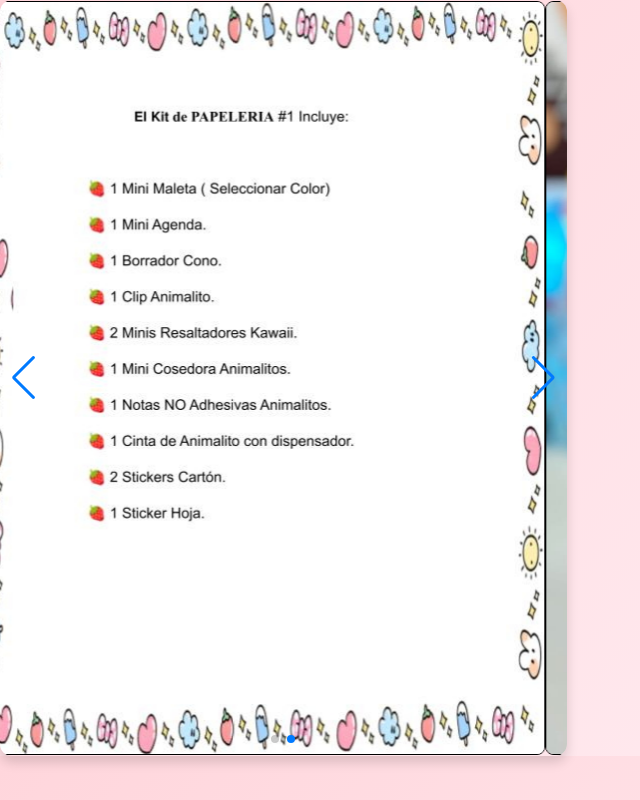
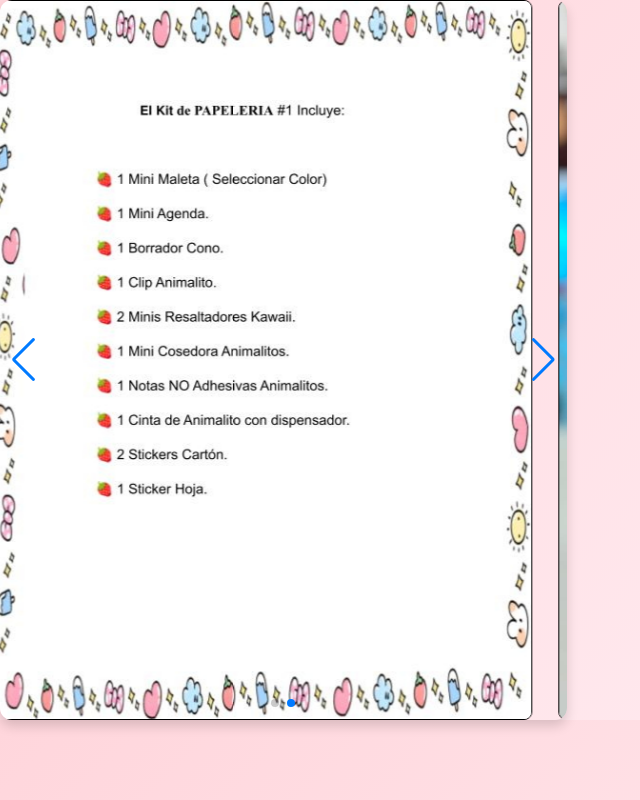
Before and after one commit to IncolorsKawaii/gallery-notion, a plain HTML site: page Kitminimaletapapeleriakawaii1.html in a window 1280 px wide. Shown: the whole page, without its empty margins (0-640 px from the left). Drawn offline with nearby package versions, Linux system fonts and the light colour scheme.

Commit message:
Update Kitminimaletapapeleriakawaii1.html

```diff
--- a/Kitminimaletapapeleriakawaii1.html
+++ b/Kitminimaletapapeleriakawaii1.html
@@ -6,7 +6,7 @@
   <title>Kit Mini Maleta Papelería Kawaii 1</title>
   <link rel="stylesheet" href="https://unpkg.com/swiper/swiper-bundle.min.css" />
   <style>
-    /* FONDO CON DEGRADADO PASTEL MODERNO */
+    /* FONDO */
     body {
       margin: 0;
       background: linear-gradient(135deg, #ffd6dc 0%, #fff0f5 100%);
@@ -14,8 +14,15 @@
       display: flex;
       justify-content: center;
       align-items: center;
-      height: 20cm;
-      width: 15cm;
+
+      /* Responsive max size */
+      max-width: 15cm;
+      max-height: 20cm;
+
+      /* Que ocupe hasta 90% del viewport */
+      width: 90vw;
+      height: 90vh;
+
       overflow: hidden;
       user-select: none;
     }
```
